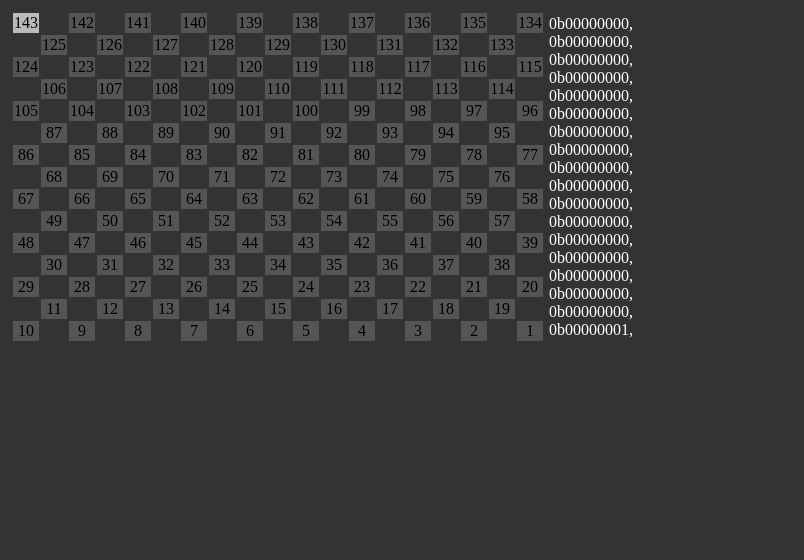
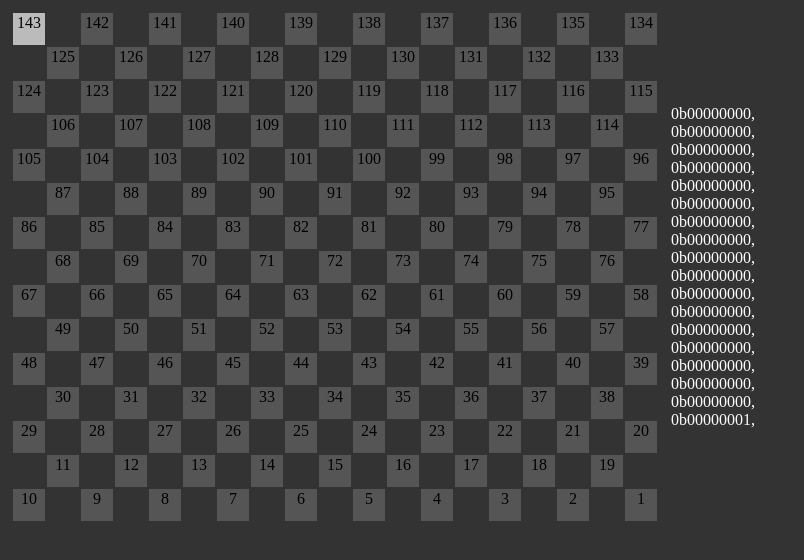
Before and after one commit to Mishcatt/Mynt_Generator, a plain HTML site: page index.html in a window 1280 px wide. Both pictures are taken after a click on the element "143". Shown: the whole page, without its empty margins (0-804 px from the left). Drawn offline with Linux system fonts and the light colour scheme.

Commit message:
Fixed grid size and no new lines

```diff
--- a/mynt.css
+++ b/mynt.css
@@ -16,6 +16,15 @@ body {
 	user-select: none;
 }
 
+#LEDarray td {
+	height: 30px;
+	width: 30px;
+}
+
+#LEDoutput {
+	width: 100px;
+}
+
 .LEDbackground {
 }
 
--- a/mynt.js
+++ b/mynt.js
@@ -17,7 +17,7 @@ function LEDset(p, x, y) {
 	}
 	LEDoutput.innerHTML = "";
 	for (i=0; i<144; i+=8) {
-		LEDoutput.innerHTML += "0b"+pixels[i]+pixels[i+1]+pixels[i+2]+pixels[i+3]+pixels[i+4]+pixels[i+5]+pixels[i+6]+pixels[i+7]+", <br \>";
+		LEDoutput.innerHTML += "0b"+pixels[i]+pixels[i+1]+pixels[i+2]+pixels[i+3]+pixels[i+4]+pixels[i+5]+pixels[i+6]+pixels[i+7]+", ";
 	}
 }
 
```
